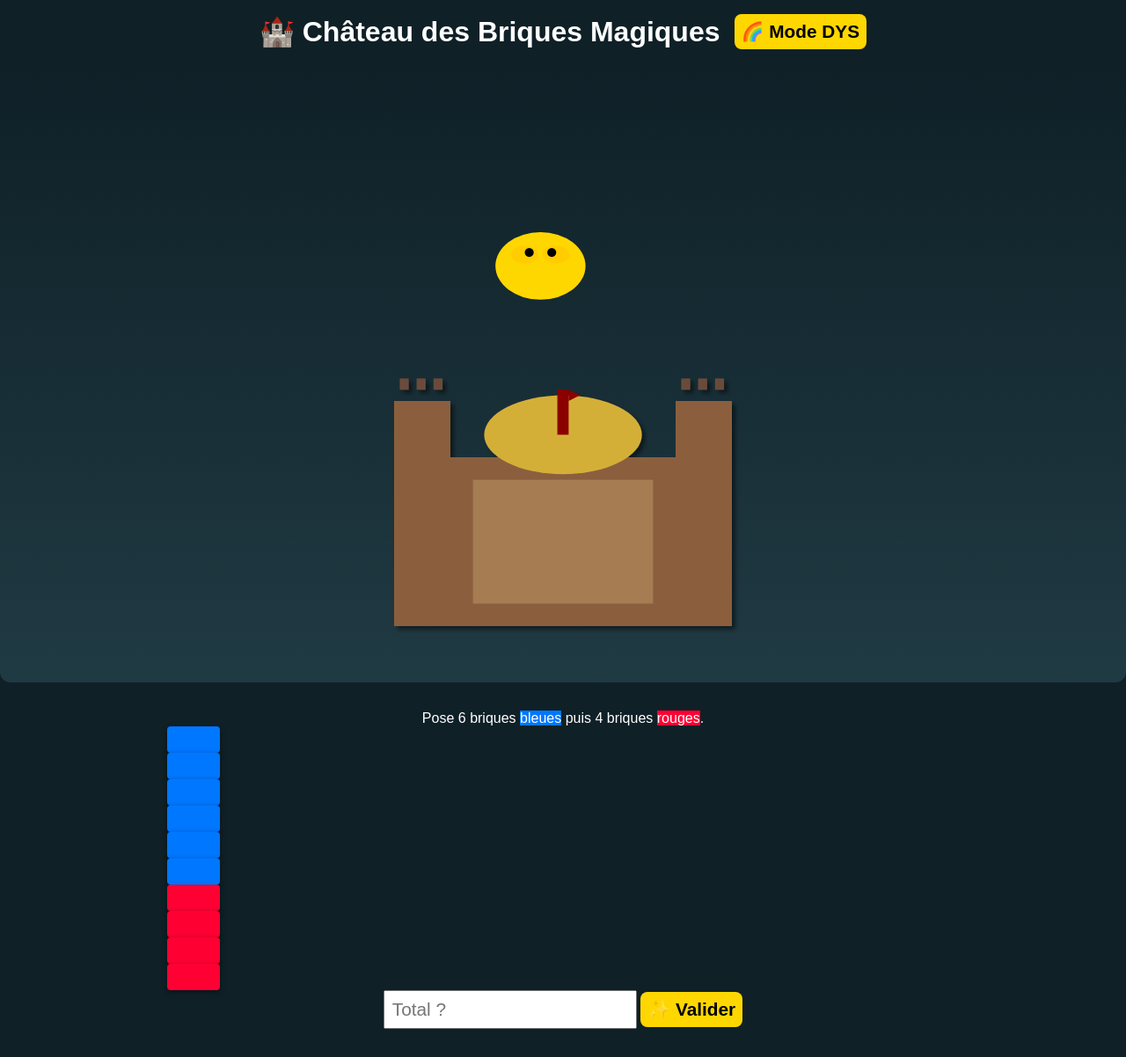
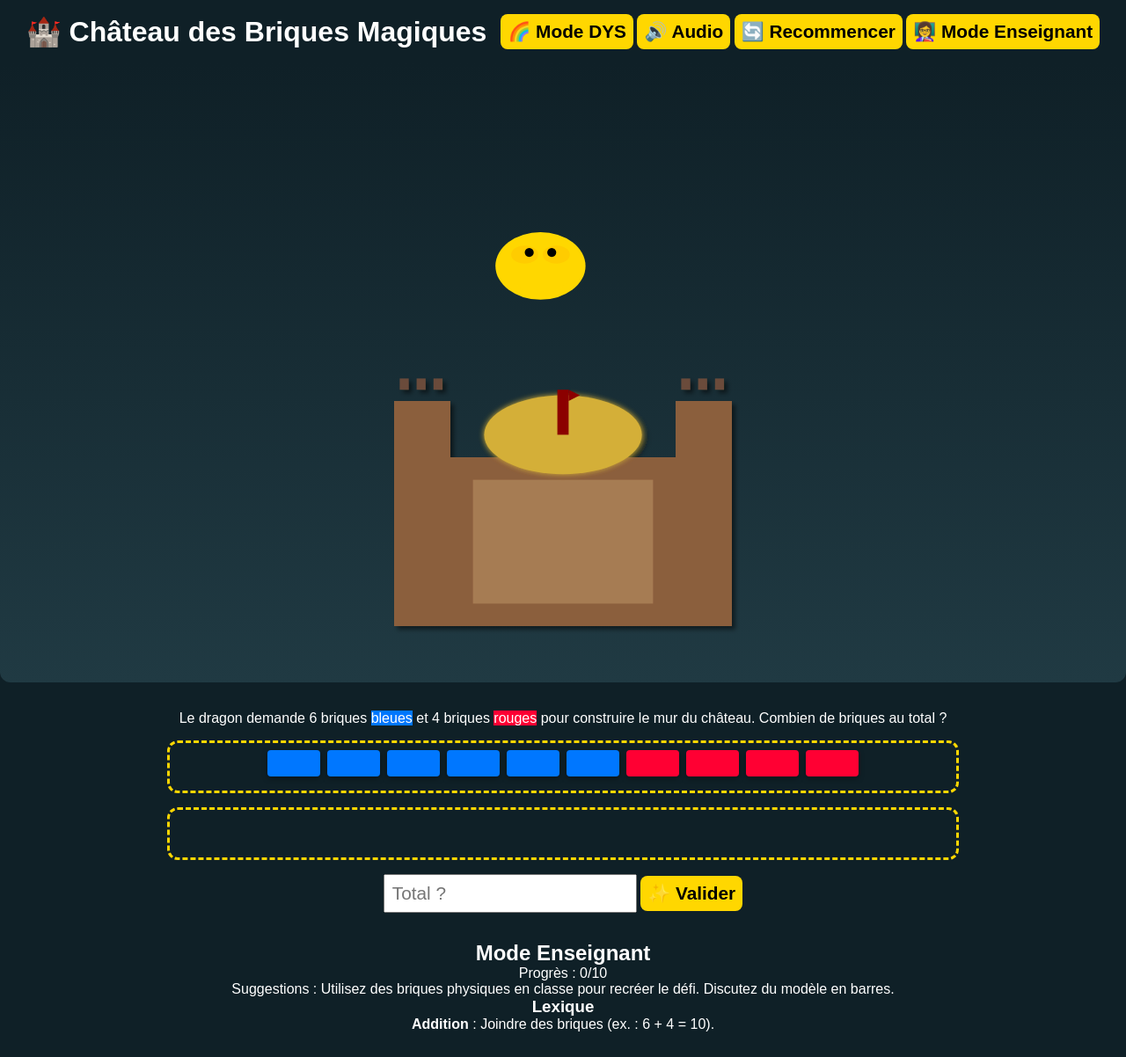
Before and after one commit to Alex270821/inclusive-game, a website: page public/math.html in a window 1280 px wide. Shown: the whole page at 88% size. After the commit the page ends 1174 px from the top, so only its background shows below. Drawn offline with Linux system fonts and the light colour scheme; a web font is replaced by a local one.

Commit message:
math.html

```diff
--- a/public/math.html
+++ b/public/math.html
@@ -2,51 +2,55 @@
 <html lang="fr">
 <head>
   <meta charset="utf-8">
-  <title>Château des Briques Magiques</title>
+  <meta name="viewport" content="width=device-width, initial-scale=1.0">
+  <title>🏰 Château des Briques Magiques</title>
   <link rel="stylesheet" href="math.css">
   <link href="https://fonts.googleapis.com/css2?family=OpenDyslexic&display=swap" rel="stylesheet">
 </head>
 <body>
   <header>
     <h1>🏰 Château des Briques Magiques</h1>
-    <button id="modeDys">🌈 Mode DYS</button>
+    <div class="controls">
+      <button id="modeDys" aria-label="Activer le mode dyslexie">🌈 Mode DYS</button>
+      <button id="audioToggle" aria-label="Activer/Désactiver l'audio">🔊 Audio</button>
+      <button id="reset" aria-label="Recommencer le jeu">🔄 Recommencer</button>
+      <button id="teacherMode" aria-label="Mode enseignant">👩‍🏫 Mode Enseignant</button>
+    </div>
   </header>
-
-  <!-- Château + briques 100 % SVG -->
-  <svg id="scene" viewBox="0 0 1000 550">
-    <!-- ciel -->
+  <main>
+    <svg id="scene" viewBox="0 0 1000 550" aria-label="Scène du château magique">
       <rect width="1000" height="550" fill="url(#sky)"/>
       <defs>
         <linearGradient id="sky" x1="0" y1="0" x2="0" y2="1">
-        <stop offset="0%"  stop-color="#0f2027"/>
+          <stop offset="0%" stop-color="#0f2027"/>
           <stop offset="100%" stop-color="#203a43"/>
         </linearGradient>
         <filter id="shadow" x="-20%" y="-20%" width="140%" height="140%">
           <feDropShadow dx="3" dy="3" stdDeviation="2" flood-color="#000" flood-opacity=".5"/>
         </filter>
+        <filter id="glow">
+          <feGaussianBlur stdDeviation="2.5" result="coloredBlur"/>
+          <feMerge>
+            <feMergeNode in="coloredBlur"/>
+            <feMergeNode in="SourceGraphic"/>
+          </feMerge>
+        </filter>
       </defs>
-
       <!-- Château -->
       <g id="castle" filter="url(#shadow)">
-      <!-- base -->
         <rect x="400" y="350" width="200" height="150" fill="#8b5e3c"/>
         <rect x="420" y="370" width="160" height="110" fill="#a67c52"/>
-      <!-- tours -->
         <rect x="350" y="300" width="50" height="200" fill="#8b5e3c"/>
         <rect x="600" y="300" width="50" height="200" fill="#8b5e3c"/>
-      <!-- créneaux tours -->
         <g fill="#6b4c3b">
           <rect x="355" y="280" width="8" height="10"/><rect x="370" y="280" width="8" height="10"/><rect x="385" y="280" width="8" height="10"/>
           <rect x="605" y="280" width="8" height="10"/><rect x="620" y="280" width="8" height="10"/><rect x="635" y="280" width="8" height="10"/>
         </g>
-      <!-- dôme -->
-      <ellipse cx="500" cy="330" rx="70" ry="35" fill="#d4af37"/>
-      <!-- drapeau -->
+        <ellipse cx="500" cy="330" rx="70" ry="35" fill="#d4af37" filter="url(#glow)"/>
         <rect x="495" y="290" width="10" height="40" fill="#8b0000"/>
         <polygon points="505 290 505 300 515 295" fill="#8b0000"/>
       </g>
-
-    <!-- Dragon SVG animé -->
+      <!-- Dragon -->
       <g id="dragon" transform="translate(480 180) scale(2)">
         <ellipse cx="0" cy="0" rx="20" ry="15" fill="#ffd700"/>
         <ellipse cx="-7" cy="-5" rx="6" ry="4" fill="#ffcc00"/>
@@ -57,19 +61,29 @@
         <animateTransform attributeName="transform" type="rotate" values="0 0 0;3 0 0;0 0 0;-3 0 0;0 0 0" dur="2s" repeatCount="indefinite"/>
       </g>
     </svg>
-
-  <section id="jeu">
-    <p id="consigne">Pose <span id="a">6</span> briques <span class="bleu">bleues</span> puis <span id="b">4</span> briques <span class="rouge">rouges</span>.</p>
-
-    <div id="stockBriques"></div>
-    <div id="mur"></div>
-
-    <input id="total" type="number" placeholder="Total ?">
+    <section id="jeu" aria-live="polite">
+      <p id="consigne">Le dragon demande <span id="a">6</span> briques <span class="bleu">bleues</span> et <span id="b">4</span> briques <span class="rouge">rouges</span> pour construire le mur du château. Combien de briques au total ?</p>
+      <div id="stockBriques" class="zone" aria-label="Stock de briques"></div>
+      <div id="mur" class="zone" aria-label="Mur du château"></div>
+      <div id="barModel" aria-label="Modèle en barres"></div>
+      <input id="total" type="number" placeholder="Total ?" aria-label="Entrer le total des briques">
       <button id="valider">✨ Valider</button>
+      <div id="feedback" aria-live="assertive"></div>
     </section>
-
-  <audio id="sonPoser" src="https://cdn.pixabay.com/download/audio/2022/03/15/audio_d1718a4622.mp3" preload="auto"></audio>
-  <audio id="sonWin" src="https://cdn.pixabay.com/download/audio/2022/03/15/audio_2b8a390674.mp3" preload="auto"></audio>
+    <section id="teacherPanel" class="hidden">
+      <h2>Mode Enseignant</h2>
+      <p>Progrès : <span id="progress">0/10</span></p>
+      <p>Suggestions : Utilisez des briques physiques en classe pour recréer le défi. Discutez du modèle en barres.</p>
+      <div id="lexique">
+        <h3>Lexique</h3>
+        <p><strong>Addition</strong> : <span id="lexiqueAdd">Joindre des briques (ex. : 6 + 4 = 10).</span></p>
+      </div>
+    </section>
+    <audio id="sonPoser" src="https://cdn.pixabay.com/audio/2022/03/15/audio_d1718a4622.mp3" preload="auto"></audio>
+    <audio id="sonWin" src="https://cdn.pixabay.com/audio/2022/03/15/audio_2b8a390674.mp3" preload="auto"></audio>
+    <audio id="sonError" src="https://cdn.pixabay.com/audio/2022/03/10/audio_6a7b22f7b3.mp3" preload="auto"></audio>
+    <audio id="narration" preload="auto"></audio>
+  </main>
   <script src="math.js"></script>
 </body>
 </html>
```
Lines whose indentation alone changed are shown as unchanged.
